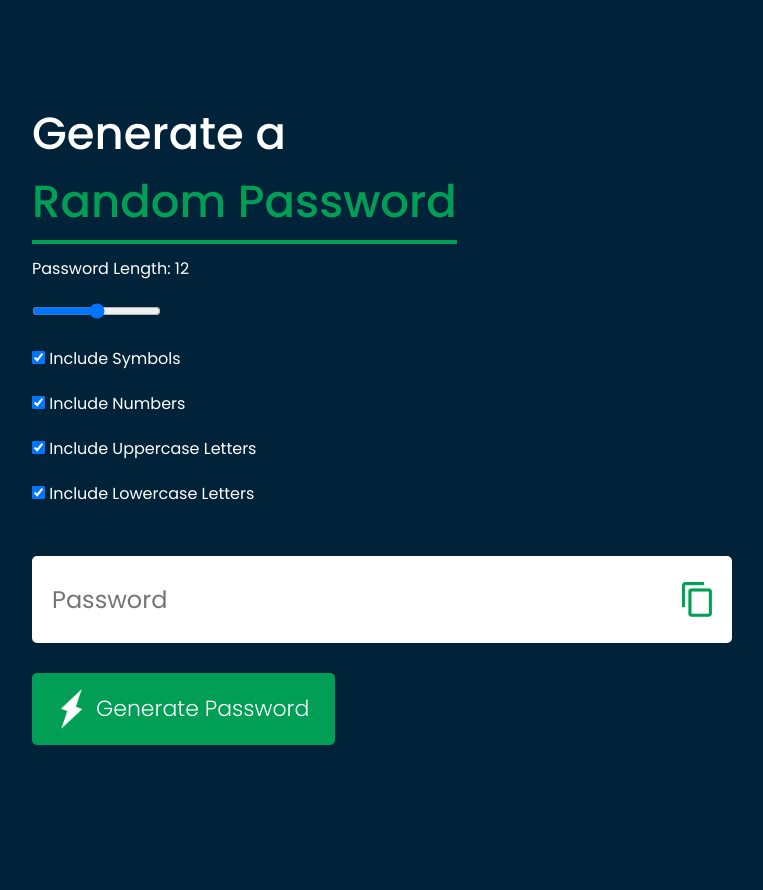
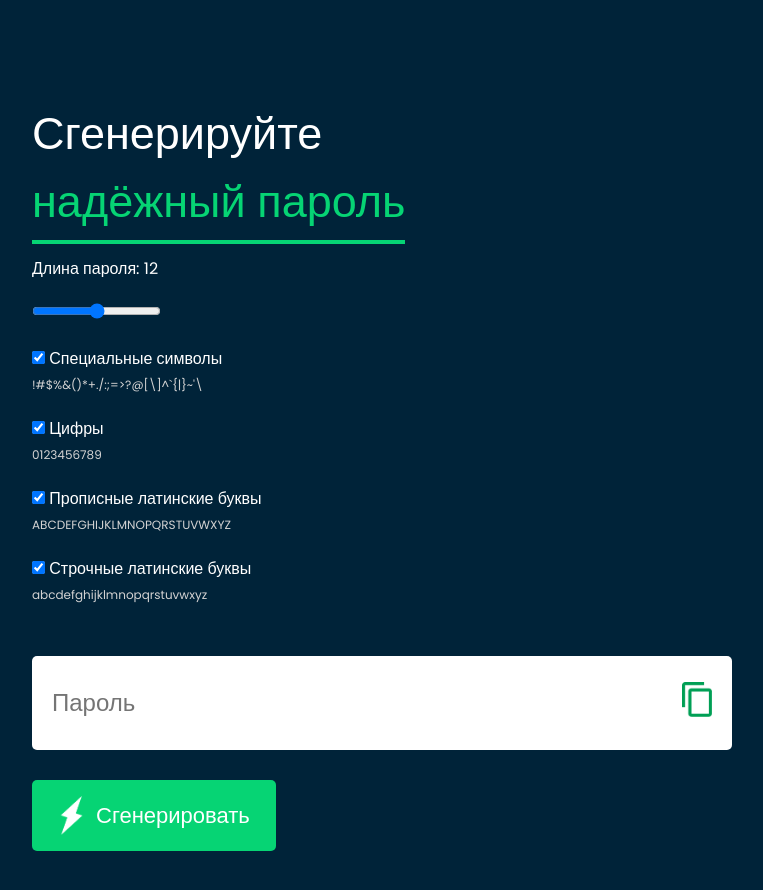
Before and after one commit to BogusFrontend/PasswordGenerator, a plain HTML site: page index.html in a window 1280 px wide. Shown: the whole page, without its empty margins (258-1021 px from the left). Before the commit the page ends 845 px from the top, so only its background shows below. Drawn offline with Linux system fonts and the light colour scheme.

Commit message:
Update UI

```diff
--- a/index.html
+++ b/index.html
@@ -1,35 +1,56 @@
 <!DOCTYPE html>
-<html lang="en">
+<html lang="ru">
 <head>
+    <meta name="author" content="Daniel Bogus">
+    <meta name="description" content="Сгенерируйте надежный пароль для своих аккаунтов">
     <meta charset="UTF-8">
-    <title>Password Generator</title>
+    <meta name="viewport" content="width=device-width, initial-scale=1.0">
+    <title>Генератор паролей</title>
     <link rel="stylesheet" href="style.css">
 </head>
 <body>
 <div class="infoBlock">
-    <p class="infoBlock-text">Password copied to clipboard!</p>
+    <p class="infoBlock-text">Пароль скопирован!</p>
 </div>
 <div class="container">
-    <h1>Generate a <br/> <span>Random Password</span></h1>
+    <h1>Сгенерируйте <br/> <span>надёжный  пароль</span></h1>
     <div class="options">
-        <label for="passwordLength">Password Length: <span id="lengthValue">12</span></label>
+        <label for="passwordLength">Длина пароля: <span id="lengthValue">12</span></label>
         <input type="range" id="passwordLength" value="12" min="6" max="18" oninput="updateLengthValue()">
 
-        <label><input type="checkbox" id="includeSymbols" checked> Include Symbols</label>
-        <label><input type="checkbox" id="includeNumbers" checked> Include Numbers</label>
-        <label><input type="checkbox" id="includeUppercase" checked> Include Uppercase Letters</label>
-        <label><input type="checkbox" id="includeLowercase" checked> Include Lowercase Letters</label>
+        <label>
+            <input type="checkbox" id="includeSymbols" checked> Специальные символы
+            <br>
+            <span class="input__subtitle">!#$%&()*+./:;=>?@[\]^`{|}~'\</span>
+        </label>
+        <label><input type="checkbox" id="includeNumbers" checked> Цифры
+            <br>
+            <span class="input__subtitle">0123456789</span>
+        </label>
+        <label>
+            <input type="checkbox" id="includeUppercase" checked> Прописные латинские буквы
+            <br>
+            <span class="input__subtitle">ABCDEFGHIJKLMNOPQRSTUVWXYZ</span>
+        </label>
+        <label>
+            <input type="checkbox" id="includeLowercase" checked> Строчные латинские буквы
+            <br>
+            <span class="input__subtitle">abcdefghijklmnopqrstuvwxyz</span>
+        </label>
     </div>
 
     <div class="display">
-        <label for="password"><input id="password" class="password" type="text" placeholder="Password"></label>
-        <img onClick="copyPassword()" class="copy" src="images/copy.png" alt="copy icon">
+        <label for="password">
+            <input class="password" id="password" type="text" placeholder="Пароль">
+        </label>
+        <picture>
+            <img class="copy" onClick="copyPassword()" src="images/copy.png" alt="">
+        </picture>
     </div>
 
-    <button onClick='createPassword()'><img src="images/generate.png" alt="icon generate">Generate Password</button>
+    <button onClick='createPassword()'><img src="images/generate.png" alt="icon generate">Сгенерировать</button>
 </div>
 
 <script src="main.js"></script>
 </body>
-
 </html>
--- a/style.css
+++ b/style.css
@@ -37,8 +37,8 @@ body {
 }
 
 .container h1 span {
-    color: #019f55;
-    border-bottom: 4px solid #019f55;
+    color: #06d474;
+    border-bottom: 4px solid #06d474;
     padding-bottom: 7px;
 }
 
@@ -61,7 +61,7 @@ body {
 .container button {
     border: none;
     outline: none;
-    background: #019f55;
+    background: #06d474;
     color: #fff;
     font-size: 22px;
     font-weight: 300;
@@ -89,16 +89,22 @@ body {
     left: 50%;
     transform: translate(-50%);
     margin: 20px auto;
-    width: 300px;
-    background: #019f55;
+    width: 200px;
+    text-align: center;
+    background: #06d474;
     padding: 12px 20px;
     border-radius: 5px;
     user-select: none;
     opacity: 0;
-    transition: top 0.5s, opacity 0.5s;
+    transition: top 0.5s ease, opacity 0.5s ease;
 }
 
 .infoBlock.active {
     top: 10px;
     opacity: 1;
 }
+
+.input__subtitle {
+    font-size: 12px;
+    color: #d3d3d3;
+}
```
Also changed, not shown: 1 other file.
